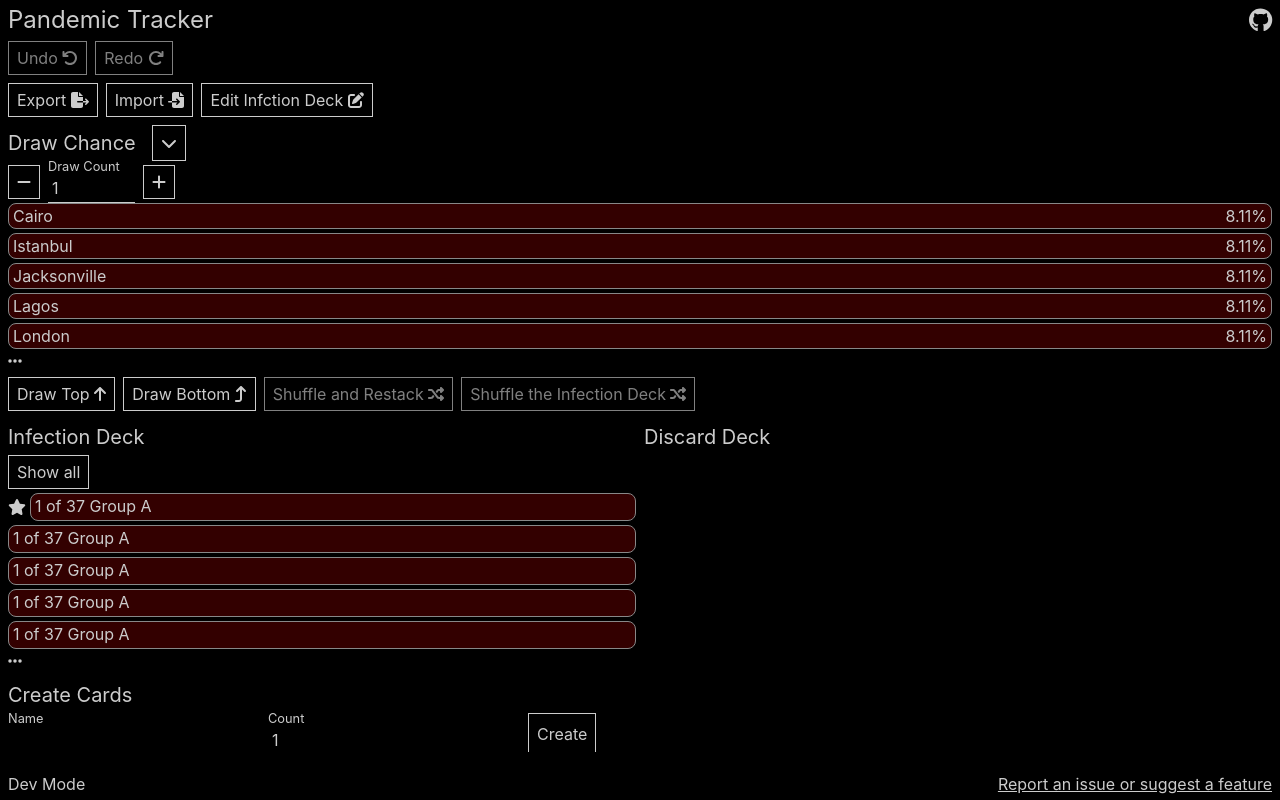
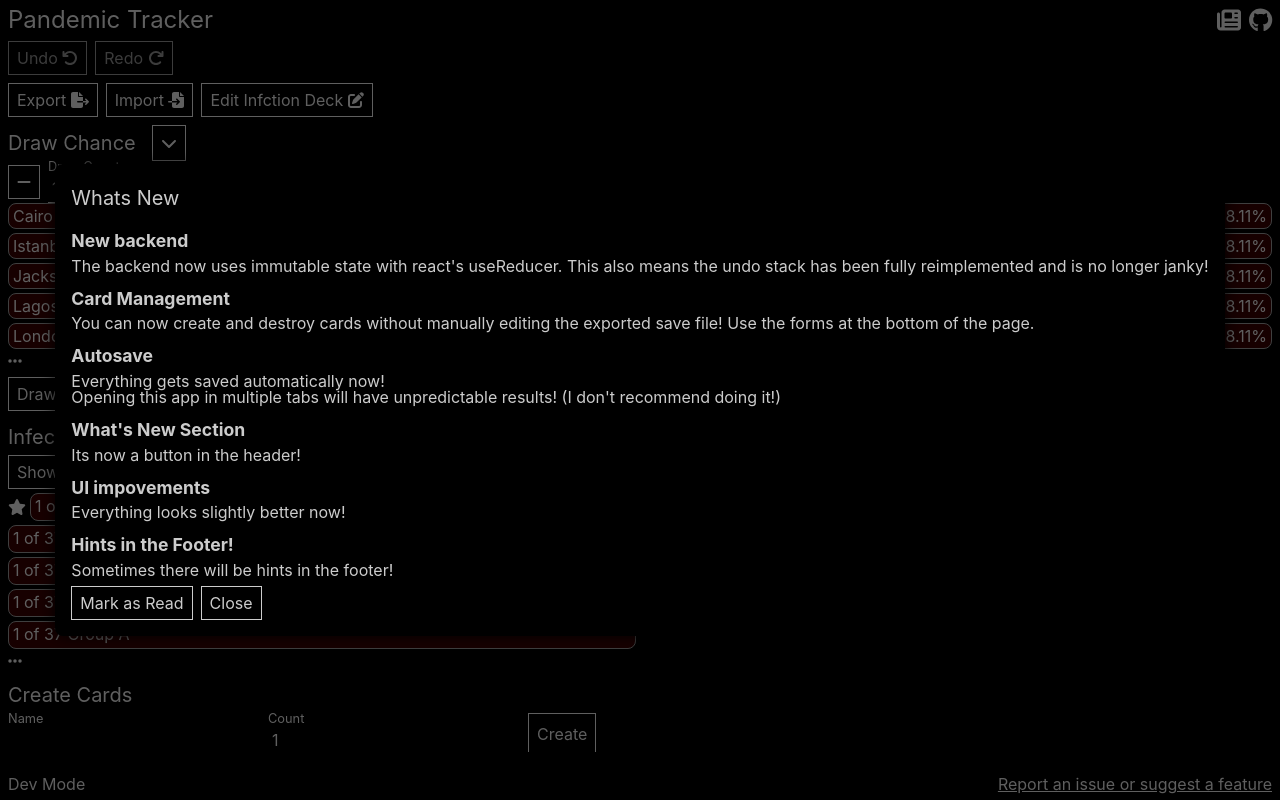
Before and after one commit to OldStarchy/pandemic_tracker, a React (Create React App) app: page / in a window 1280 px wide. Built offline with nearby package versions, Linux system fonts and the light colour scheme.

Commit message:
feat: add the whats new thing again!

```diff
--- a/src/components/common/Typography.tsx
+++ b/src/components/common/Typography.tsx
@@ -13,3 +13,9 @@ export const H2 = styled.h1`
 	font-size: 1.25rem;
 	padding: 0.5rem 0;
 `;
+
+export const H3 = styled.h1`
+	font-size: 1.1rem;
+	padding: 0.5rem 0;
+	font-weight: bold;
+`;
--- a/src/components/layout/MainLayout.tsx
+++ b/src/components/layout/MainLayout.tsx
@@ -1,13 +1,22 @@
 import { faGithub } from '@fortawesome/free-brands-svg-icons';
-import { faInfoCircle } from '@fortawesome/free-solid-svg-icons';
+import { faInfoCircle, faNewspaper } from '@fortawesome/free-solid-svg-icons';
 import { FontAwesomeIcon } from '@fortawesome/react-fontawesome';
 import { ReactNode, useMemo, useState } from 'react';
 import { StatusBarMessageProvider } from '../../context/StatusBarMessageContext';
-import { Link, Span } from '../common/Typography';
+import { Popup } from '../Popup';
+import { Button } from '../common/Button';
+import { H2, H3, Link, Span } from '../common/Typography';
 
 const devMode = process.env.NODE_ENV === 'development';
 
 export function MainLayout({ children }: { children: ReactNode }) {
+	const [showWhatsNew, setShowWhatsNew] = useState(() => {
+		const dismissed = localStorage.getItem('whats_new.version_dismissed');
+		const sha = process.env.REACT_APP_GIT_SHA;
+		const shouldShow = dismissed !== (sha ?? 'dev');
+		return shouldShow;
+	});
+
 	const newIssueLink = useMemo(() => {
 		const newIssueLink = new URL(
 			`https://github.com/OldStarchy/pandemic_tracker/issues/new`,
@@ -47,6 +56,12 @@ export function MainLayout({ children }: { children: ReactNode }) {
 			>
 				<h1>Pandemic Tracker</h1>
 				<div style={{ marginRight: '-0.5rem' }}>
+					<button
+						title="View what's new"
+						onClick={() => setShowWhatsNew(true)}
+					>
+						<FontAwesomeIcon icon={faNewspaper} />
+					</button>
 					<Link
 						href="https://github.com/OldStarchy/pandemic_tracker"
 						target="_BLANK"
@@ -66,6 +81,80 @@ export function MainLayout({ children }: { children: ReactNode }) {
 			>
 				<StatusBarMessageProvider value={setStatusBarMessage}>
 					{children}
+
+					<Popup visible={showWhatsNew}>
+						<section
+							style={{
+								display: 'flex',
+								flexDirection: 'column',
+								gap: '0.5rem',
+							}}
+						>
+							<H2>Whats New</H2>
+							<section>
+								<H3>New backend</H3>
+								<p>
+									The backend now uses immutable state with
+									react's useReducer. This also means the undo
+									stack has been fully reimplemented and is no
+									longer janky!
+								</p>
+							</section>
+							<section>
+								<H3>Card Management</H3>
+								<p>
+									You can now create and destroy cards without
+									manually editing the exported save file! Use
+									the forms at the bottom of the page.
+								</p>
+							</section>
+							<section>
+								<H3>Autosave</H3>
+								<p>Everything gets saved automatically now!</p>
+								<p>
+									Opening this app in multiple tabs will have
+									unpredictable results! (I don't recommend
+									doing it!)
+								</p>
+							</section>
+							<section>
+								<H3>What's New Section</H3>
+								<p>Its now a button in the header!</p>
+							</section>
+							<section>
+								<H3>UI impovements</H3>
+								<p>Everything looks slightly better now!</p>
+							</section>
+							<section>
+								<H3>Hints in the Footer!</H3>
+								<p>
+									Sometimes there will be hints in the footer!
+								</p>
+							</section>
+							<section
+								style={{
+									display: 'flex',
+									gap: 'var(--gap-buttons)',
+								}}
+							>
+								<Button
+									onClick={() => {
+										localStorage.setItem(
+											'whats_new.version_dismissed',
+											process.env.REACT_APP_GIT_SHA ??
+												'dev',
+										);
+										setShowWhatsNew(false);
+									}}
+								>
+									Mark as Read
+								</Button>
+								<Button onClick={() => setShowWhatsNew(false)}>
+									Close
+								</Button>
+							</section>
+						</section>
+					</Popup>
 				</StatusBarMessageProvider>
 			</main>
 			<footer>
```
